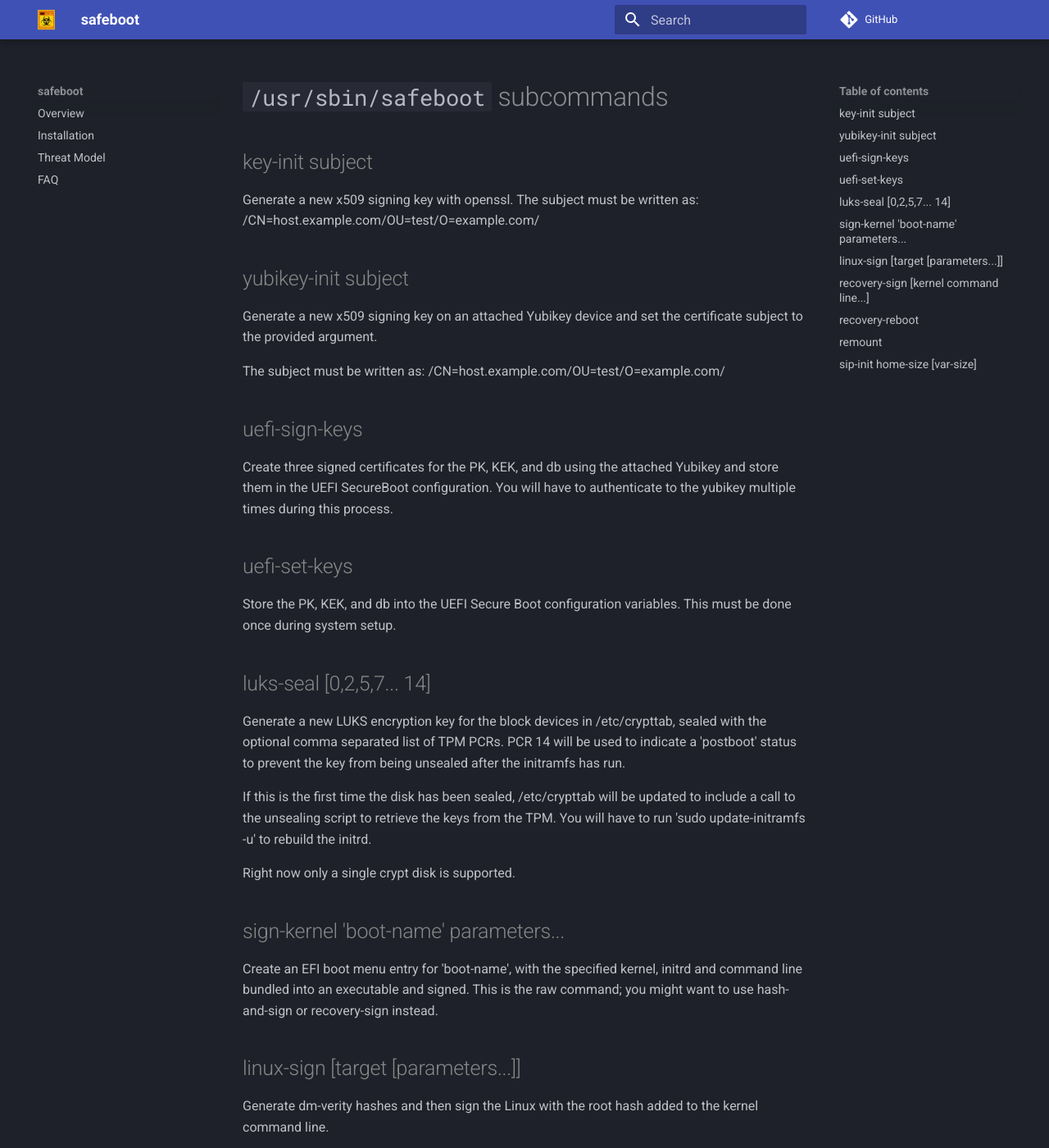
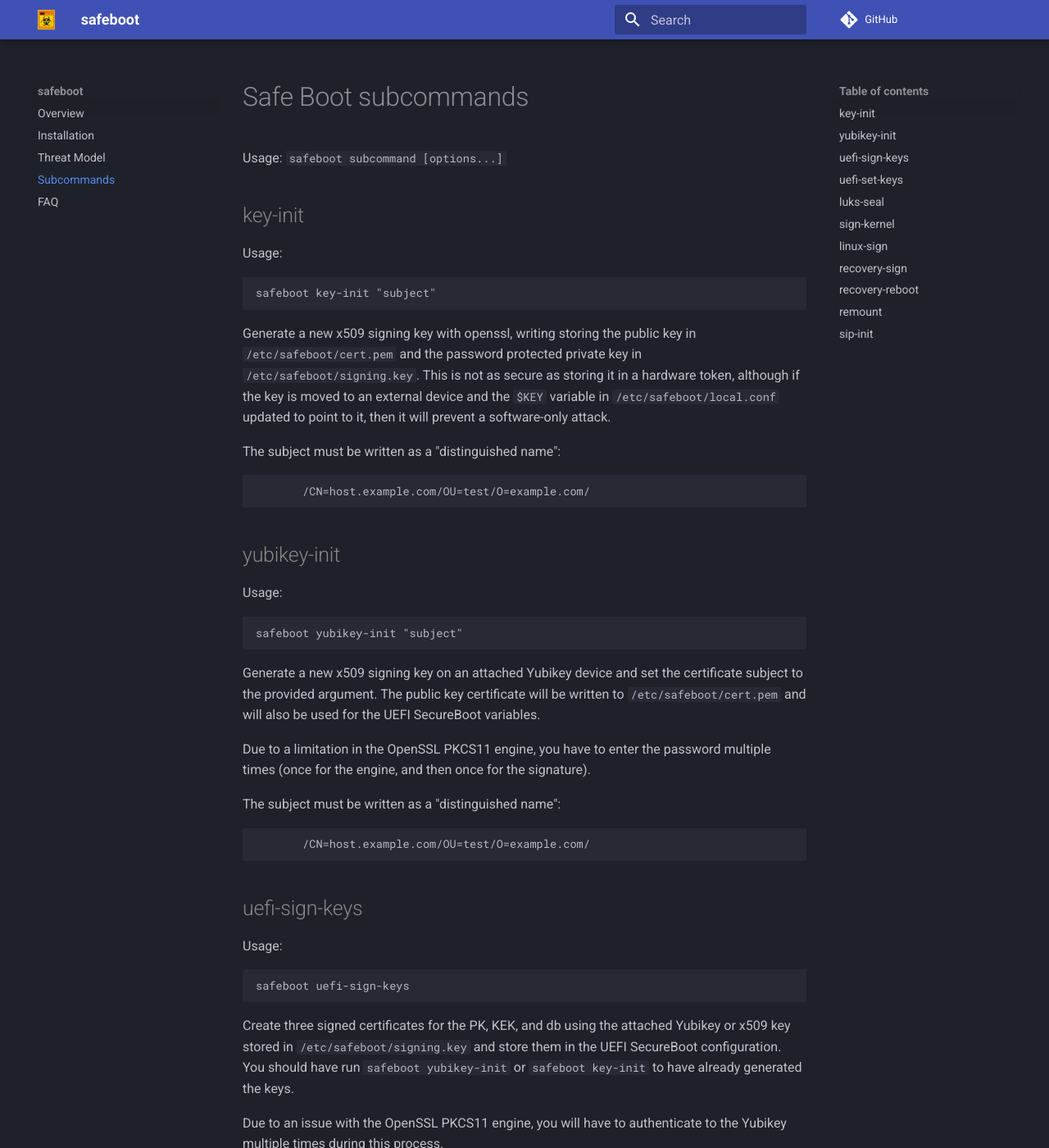
Before and after one commit to osresearch/safeboot, an MkDocs documentation site: the page built from docs/safeboot.md, in a window 1280 px wide and 1400 px high. Shown: the whole window at 82% size. Built offline with MkDocs 1.6.1 and Material for MkDocs 9.7.7, drawn with Linux system fonts in a browser that asks for light colours; comment, search, counter and statistics services are not loaded; some of the changed text lies outside the part shown.

Commit message:
docs: improve markdown output of safeboot sub-command help

````diff
--- a/docs/safeboot.md
+++ b/docs/safeboot.md
@@ -1,87 +1,182 @@
-# `/usr/sbin/safeboot` subcommands
 
-## key-init subject
+# Safe Boot subcommands
 
-  Generate a new x509 signing key with openssl.
-  The subject must be written as:
-       /CN=host.example.com/OU=test/O=example.com/
+Usage: `safeboot subcommand [options...]`
 
 
-## yubikey-init subject
+## key-init
+Usage:
+```
+safeboot key-init "subject"
+```
 
-  Generate a new x509 signing key on an attached Yubikey device
-  and set the certificate subject to the provided argument.
+Generate a new x509 signing key with openssl, writing storing
+the public key in `/etc/safeboot/cert.pem` and the password
+protected private key in `/etc/safeboot/signing.key`.
+This is not as secure as storing it in a hardware token,
+although if the key is moved to an external device and the
+`$KEY` variable in `/etc/safeboot/local.conf` updated to point
+to it, then it will prevent a software-only attack.
 
-  The subject must be written as:
+The subject must be written as a "distinguished name":
+```
        /CN=host.example.com/OU=test/O=example.com/
+```
 
+## yubikey-init
+Usage:
+```
+safeboot yubikey-init "subject"
+```
+
+Generate a new x509 signing key on an attached Yubikey device
+and set the certificate subject to the provided argument.
+The public key certificate will be written to `/etc/safeboot/cert.pem`
+and will also be used for the UEFI SecureBoot variables.
+
+Due to a limitation in the OpenSSL PKCS11 engine, you have to enter
+the password multiple times (once for the engine, and then once for
+the signature).
+
+The subject must be written as a "distinguished name":
+```
+       /CN=host.example.com/OU=test/O=example.com/
+```
 
 ## uefi-sign-keys
+Usage:
+```
+safeboot uefi-sign-keys
+```
 
-  Create three signed certificates for the PK, KEK, and db using
-  the attached Yubikey and store them in the UEFI SecureBoot configuration.
-  You will have to authenticate to the yubikey multiple times during this process.
+Create three signed certificates for the PK, KEK, and db using
+the attached Yubikey or x509 key stored in `/etc/safeboot/signing.key`
+and store them in the UEFI SecureBoot configuration.  You should
+have run `safeboot yubikey-init` or `safeboot key-init` to have
+already generated the keys.
+
+Due to an issue with the OpenSSL PKCS11 engine, you will have to authenticate
+to the Yubikey multiple times during this process.
 
 ## uefi-set-keys
+Usage:
+```
+safeboot uefi-set-keys
+```
 
-  Store the PK, KEK, and db into the UEFI Secure Boot configuration
-  variables.  This must be done once during system setup.
+Store the PK, KEK, and db into the UEFI Secure Boot configuration
+variables.  This must be done once during system setup or if a new
+key is generated.  The `uefi-sign-key` subcommand attempts to do
+this automatically.
 
+## luks-seal
+Usage:
+```
+safeboot luks-seal [0,2,5,7... [14]]
+```
 
-## luks-seal [0,2,5,7... 14]
+Generate a new LUKS encryption key for the block devices in `/etc/crypttab`,
+sealed with the optional comma separated list of TPM PCRs. During the boot,
+PCR 14 will be first extended with the `tpm.mode` kernel command line parameter
+(typically `linux` or `recovery`) and then the secret unsealed.  After
+an unsealing attempt, the PCR14 will be extended again with `postboot` status
+to prevent the key from being unsealed after the initramfs has run.
 
-  Generate a new LUKS encryption key for the block devices in /etc/crypttab,
-  sealed with the optional comma separated list of TPM PCRs.  PCR 14 will be
-  used to indicate a 'postboot' status to prevent the key from being unsealed
-  after the initramfs has run.
+If this is the first time the disk has been sealed, `/etc/crypttab`
+will be updated to include a call to the unsealing script to retrieve
+the keys from the TPM.  You will have to run `sudo update-initramfs -u`
+to rebuild the initrd.
 
-  If this is the first time the disk has been sealed, /etc/crypttab
-  will be updated to include a call to the unsealing script to retrieve
-  the keys from the TPM.  You will have to run 'sudo update-initramfs -u'
-  to rebuild the initrd.
+Right now only a single crypt disk is supported.
 
-  Right now only a single crypt disk is supported.
+## sign-kernel
+Usage:
+```
+safeboot sign-kernel boot-name [extra kernel parameters...]
+```
 
-## sign-kernel 'boot-name' parameters...
+Create an EFI boot menu entry for `boot-name`, with the specified
+kernel, initrd and command line bundled into an executable and signed.
+This command requires the Yubikey or x509 password to be able to sign
+the merged EFI executable.
 
-  Create an EFI boot menu entry for 'boot-name', with the specified
-  kernel, initrd and command line bundled into an executable and signed.
-  This is the raw command; you might want to use hash-and-sign or
-  recovery-sign instead.
+This is the raw command; you might want to use `safeboot linux-sign` or
+`safeboot recovery-sign` instead.
 
+## linux-sign
+Usage:
+```
+safeboot linux-sign [target-name [parameters...]]
+```
 
-## linux-sign [target [parameters...]]
+Generate dm-verity hashes and then sign the Linux with the root hash added
+to the kernel command line.  The default target for the EFI boot manager is
+`linux`.  You will need the Yubikey or x509 password to sign the new hashes
+and kernel.
 
-  Generate dm-verity hashes and then sign the Linux with the root hash added
-  to the kernel command line.
+If the environment variable `$HASH` is set to the hash value, or if
+the `$HASHFILE` variable points to the previous dmverity log (typically
+`/boot/efi/EFI/linux/verity.log`), then the precomputed value will be used
+instead of recomputing the dmverity hashes (which can take some time).
+If the hashes are out-of-date, this might render the `linux` target
+unbootable and require a recovery reboot to re-hash the root filesystem.
 
-  If HASH is set in the environment, it will be used instead of recomputing
-  the dmverity hashes (which can take some time).
+## recovery-sign
+Usage:
+```
+safeboot recovery-sign [kernel command line...]
+```
 
+Sign the Linux kernel and initrd into the EFI boot manager
+`recovery` entry.  Typically this only needs to be done once
+and after validating that the system can boot with it, you
+should not have to re-run this command.
 
-## recovery-sign [kernel command line...]
+You will need the Yubikey or x509 password as well as root
+accesss to perform this action.
 
-  Sign the Linux kernel and initrd into the recovery target.
-  If SIP is enabled the root device will be marked read-only and
-  not-fsck'ed.  Use 'safeboot remount' to remount it read-write
-  when in recovery mode.
+If SIP is enabled the root device will be marked read-only
+for the reboot and fscked will not been run on boot.
+
+Use `safeboot remount` to remount `/` as read-write when
+in recovery mode, and then `safeboot remount ro` to restore
+it to read-only mode before signing the hashes.
 
 ## recovery-reboot
+Usage:
+```
+safeboot recovery-reboot
+```
 
-  Configure the next boot for a recovery and reboot the machine.
+Configure the EFI boot manager so that the `BootNext` is the recovery
+target and reboot the machine.  This command requires root access to
+update the EFI variables and will also require the disk encryption
+recovery key since the TPM will not unseal the disk automatically for
+recovery mode.
 
+**NOTE!** This will reboot the machine!
 
 ## remount
+Usage:
+```
+safeboot remount [ro]
+```
 
-  Attempt to remount the root filesystem read/write.
-  If SIP is enabled this will likely invalidate any hashes
-  and require a re-signing of the root filesystem.
+Attempt to remount the root filesystem read/write or read-only.
+If SIP is enabled this will likely invalidate any hashes
+and require a re-signing of the root filesystem.
 
+If `ro` is specified, then the file system will be re-mounted read-only
+If there are processes blocking the remount, they will be listed.
 
-## sip-init home-size [var-size]
+## sip-init
+Usage:
+```
+safeboot sip-init [home-size-in-GB [var-size]]
+```
 
-  DANGER! This command can mess up your root filesystem.
-  There must be space in the volume group for the new entries
-  Create the volume groups for /var and /home,
-  adds entries to /etc/fstab for them, and makes /tmp a symlink
-  into /var/tmp.
+**DANGER!** This command can mess up your root filesystem.
+There must be space in the volume group for the new entries
+It will create the volume groups for `/var` and `/home`,
+add entries to `/etc/fstab` for them with secure mount parameters,
+and makes `/tmp` a symlink into `/var/tmp`.
--- a/mkdocs.yml
+++ b/mkdocs.yml
@@ -18,4 +18,5 @@ nav:
   - Overview: 'index.md'
   - Installation: 'install.md'
   - Threat Model: 'threats.md'
+  - Subcommands: 'safeboot.md'
   - FAQ: 'faq.md'
````
Also changed, not shown: 1 other file.
